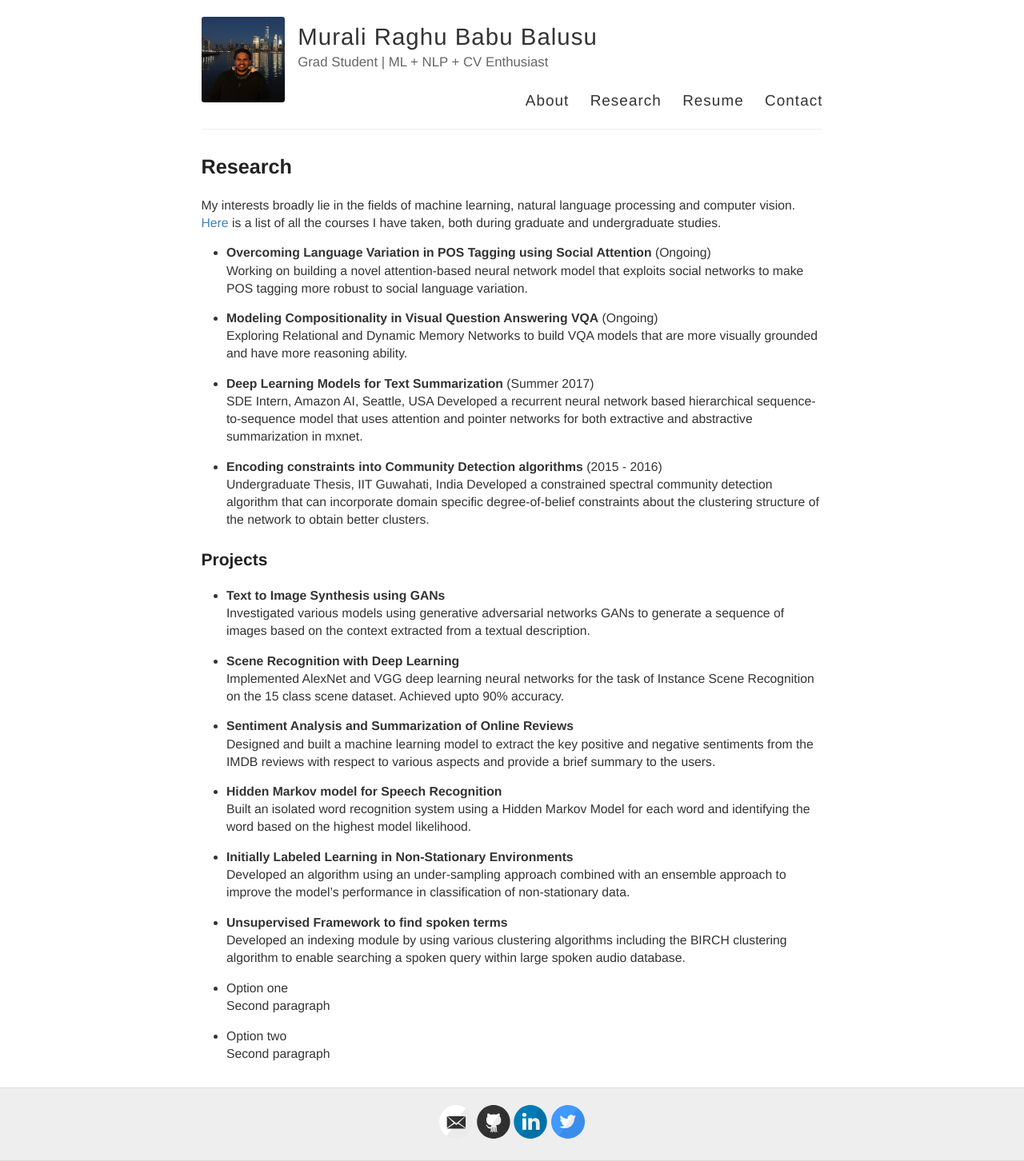
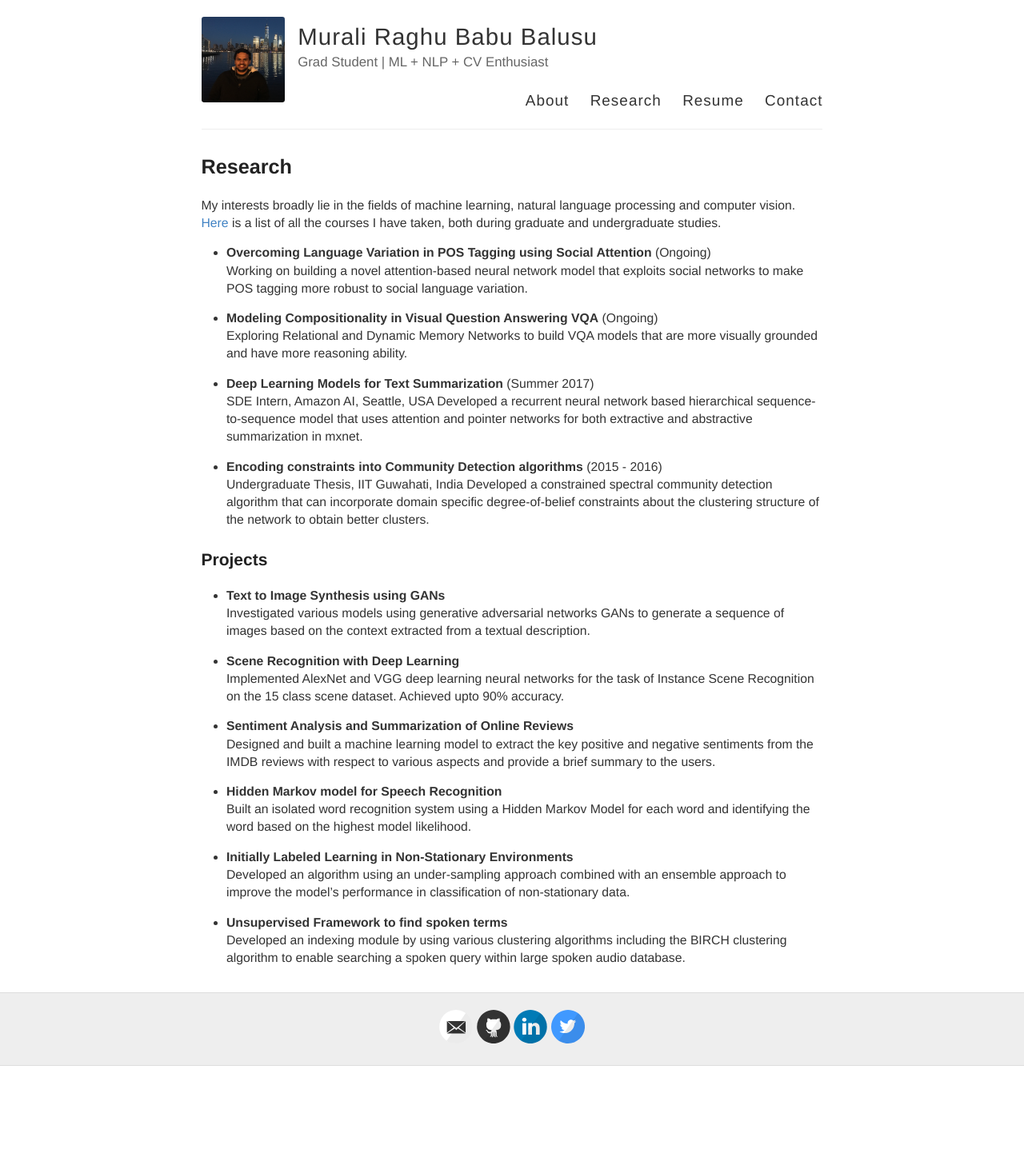
Before and after one commit to bmurali1994/bmurali1994.github.io, a Jekyll site: the page built from research/index.md, in a window 1280 px wide. Shown: the whole page at 80% size. Built offline with Jekyll 4.4.1, drawn with Linux system fonts in a browser that asks for light colours; after the commit the page ends 1333 px from its top, so only the background shows below that.

Commit message:
final_done

```diff
--- a/research/index.md
+++ b/research/index.md
@@ -70,10 +70,3 @@ the model’s performance in classification of non-stationary data.
 
 - **Unsupervised Framework to find spoken terms**
  Developed an indexing module by using various clustering algorithms including the BIRCH clustering algorithm to enable searching a spoken query within large spoken audio database.
-
-
-- Option one
- Second paragraph
-
-- Option two
- Second paragraph
```
